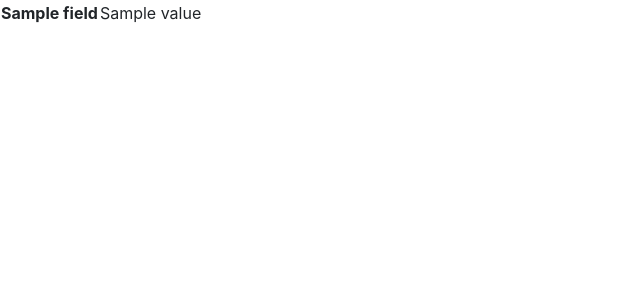
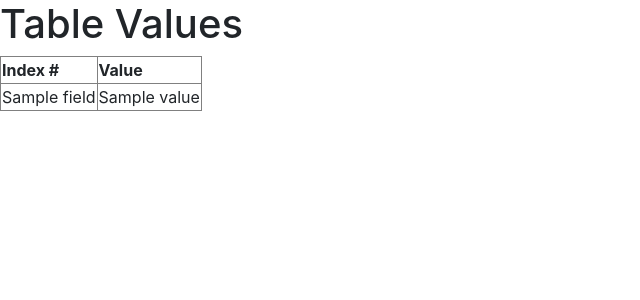
Before and after one commit to CookieHumanitarian/Simple_Assessment, a Django app: template screen/templates/index.html in a window 1280 px wide. Shown: the top 300 px of the page, without its empty margins (0-640 px from the left). Run offline with Django 5.2, Linux system fonts and the light colour scheme; the template is opened without the code that fills it: most values are stand-ins (such as "Sample title", 1, 10 or a date in 2020); some libraries are stand-ins or nearby versions.

Commit message:
Added and displayed table 1 in format

```diff
--- a/screen/templates/index.html
+++ b/screen/templates/index.html
@@ -6,13 +6,22 @@
     </head>
 
     <body>
-        <table>
-            {% for field, value in tables.get_fields %}
+        <h1>Table Values</h1>
+        <table border="1">
+            <thead>
                 <tr>
-                    <th>{{ field }}</th>
+                    <th>Index #</th>
+                    <th>Value</th>
+                </tr>
+            </thead>
+            <tbody>
+                {% for field, value in tables.items %}
+                <tr>
+                    <td>{{ field }}</td>
                     <td>{{ value }}</td>
                 </tr>
-            {% endfor %}
-            </table>
+                {% endfor %}
+            </tbody>
+        </table>
     </body>
-</html>
+    </html>
```
